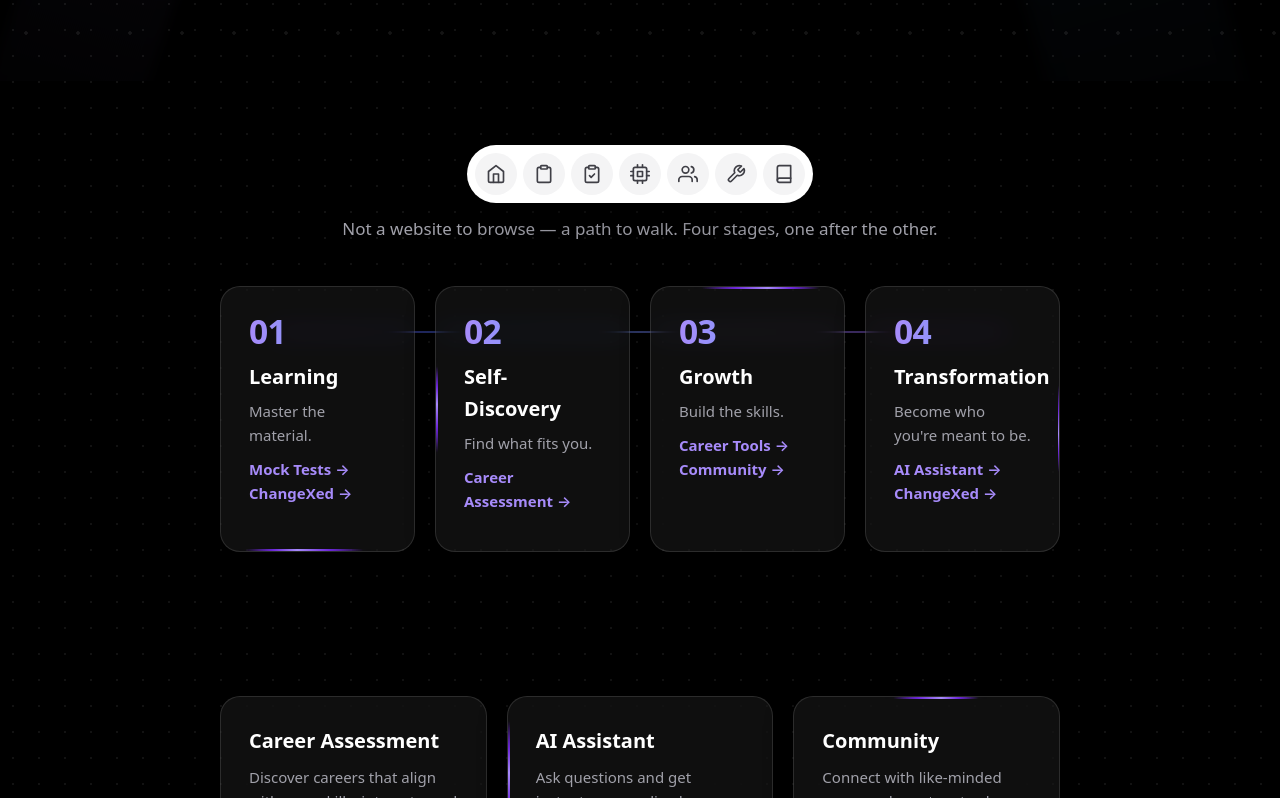
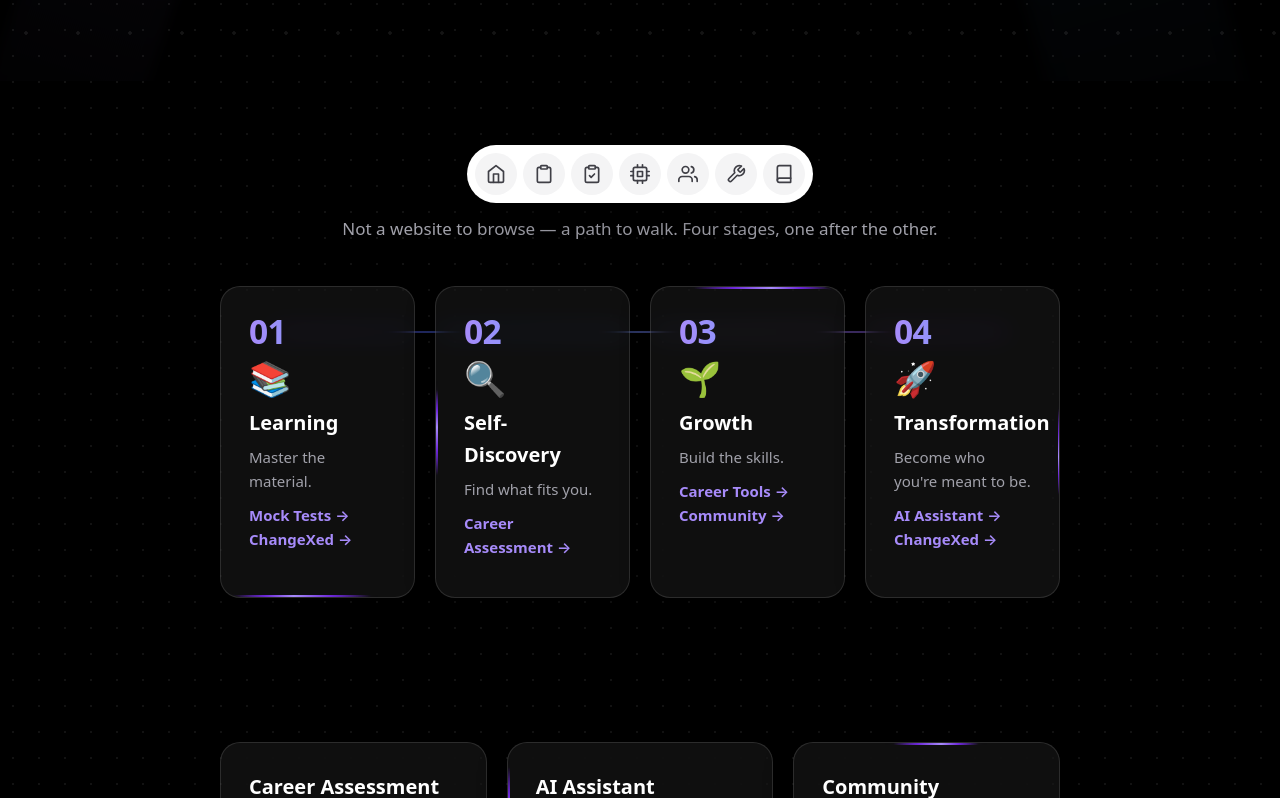
Before and after one commit to sagarmanesh413-alt/changeyourself, a plain HTML site: page index.html in a window 1280 px wide. Shown: the part 581-1379 px from the top of the page. Drawn offline with nearby package versions, Linux system fonts and the light colour scheme.

Commit message:
Add emojis to subject cards, dashboard tiles, quiz modes and journey stages

```diff
--- a/index.html
+++ b/index.html
@@ -35,24 +35,28 @@
   <div class="journey-grid">
     <div class="card-dark journey-step">
       <div class="journey-num">01</div>
+      <span class="subj-emoji" aria-hidden="true">📚</span>
       <h3>Learning</h3>
       <p>Master the material.</p>
       <p><a href="/changexed/mock-tests/" class="card-link">Mock Tests →</a> <a href="/changexed/" class="card-link">ChangeXed →</a></p>
     </div>
     <div class="card-dark journey-step">
       <div class="journey-num">02</div>
+      <span class="subj-emoji" aria-hidden="true">🔍</span>
       <h3>Self-Discovery</h3>
       <p>Find what fits you.</p>
       <p><a href="/career-assessment/" class="card-link">Career Assessment →</a></p>
     </div>
     <div class="card-dark journey-step">
       <div class="journey-num">03</div>
+      <span class="subj-emoji" aria-hidden="true">🌱</span>
       <h3>Growth</h3>
       <p>Build the skills.</p>
       <p><a href="/career-tools/" class="card-link">Career Tools →</a> <a href="/community/" class="card-link">Community →</a></p>
     </div>
     <div class="card-dark journey-step">
       <div class="journey-num">04</div>
+      <span class="subj-emoji" aria-hidden="true">🚀</span>
       <h3>Transformation</h3>
       <p>Become who you're meant to be.</p>
       <p><a href="/ai-assistant/" class="card-link">AI Assistant →</a> <a href="/changexed/" class="card-link">ChangeXed →</a></p>
```
